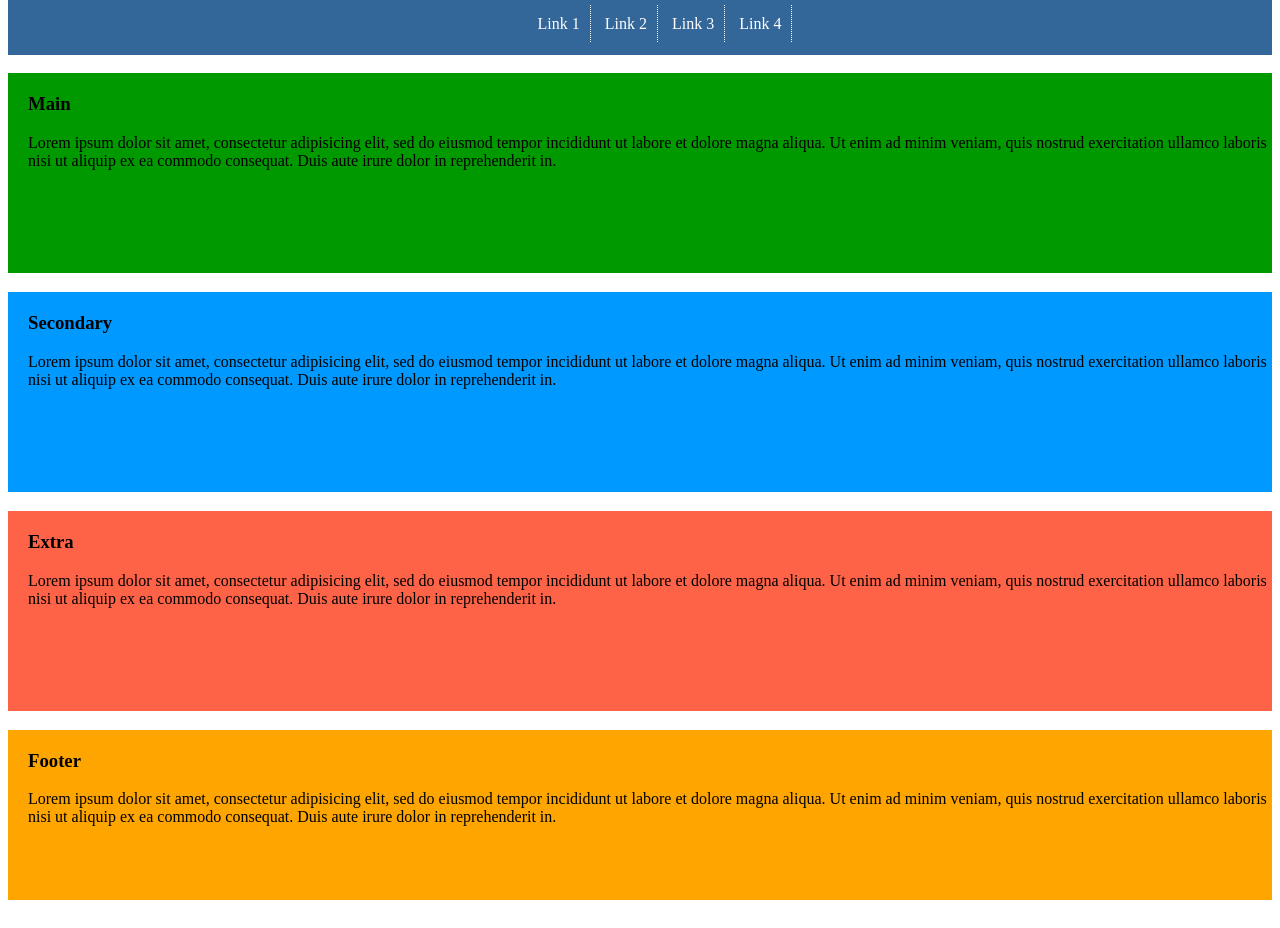
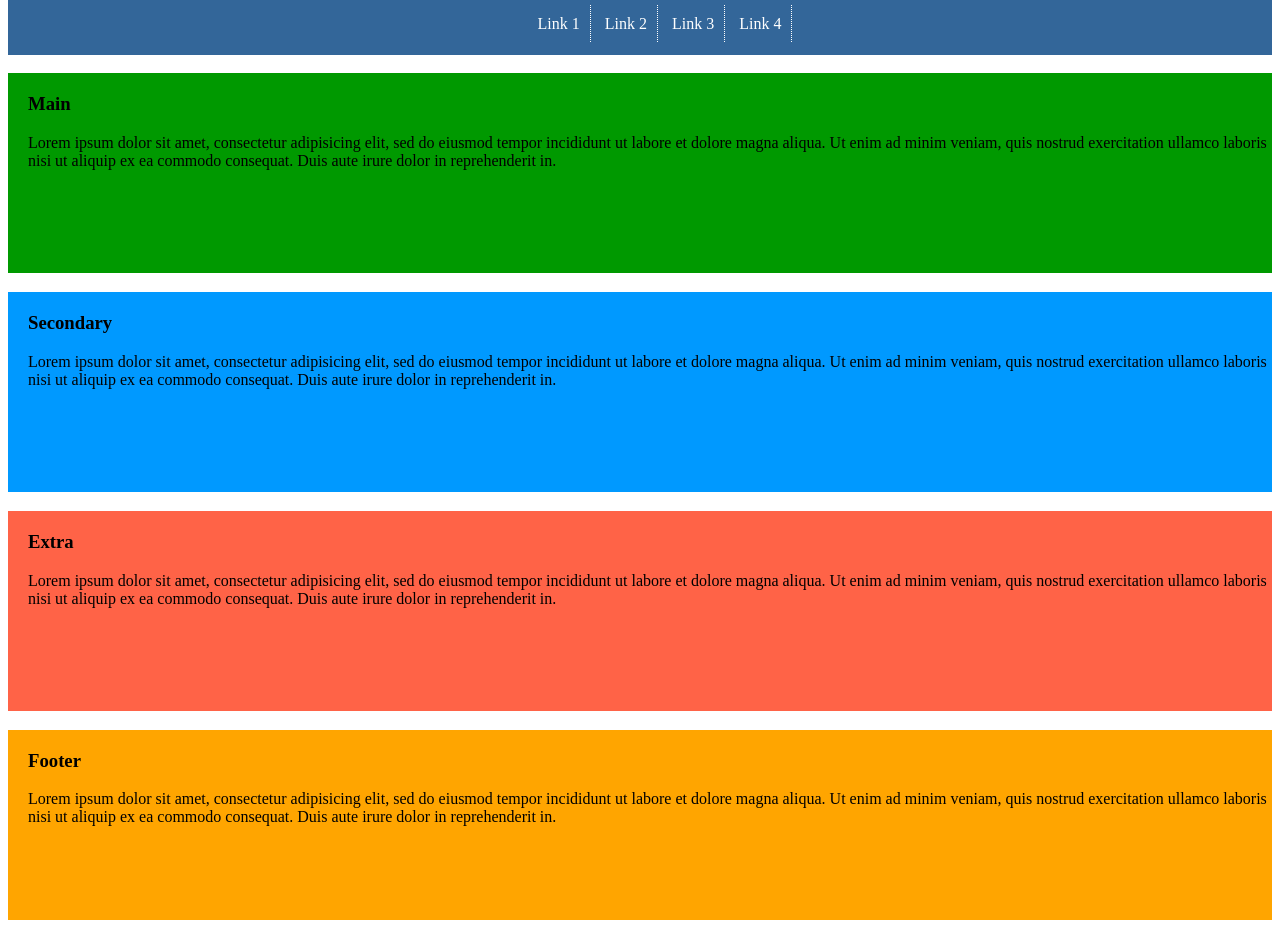
Before and after one commit to Dharasimey49/Logo, a plain HTML site: page index.html in a window 1280 px wide. Shown: the part 64-992 px from the top of the page. Drawn offline with Linux system fonts and the light colour scheme.

Commit message:
Update style.css

```diff
--- a/style.css
+++ b/style.css
@@ -39,7 +39,7 @@ a{
 }
 #section4{
     background-color: orange;
-    height: 170px;
+    height: 190px;
     color:black;
     padding-left: 20px;
 }
```
